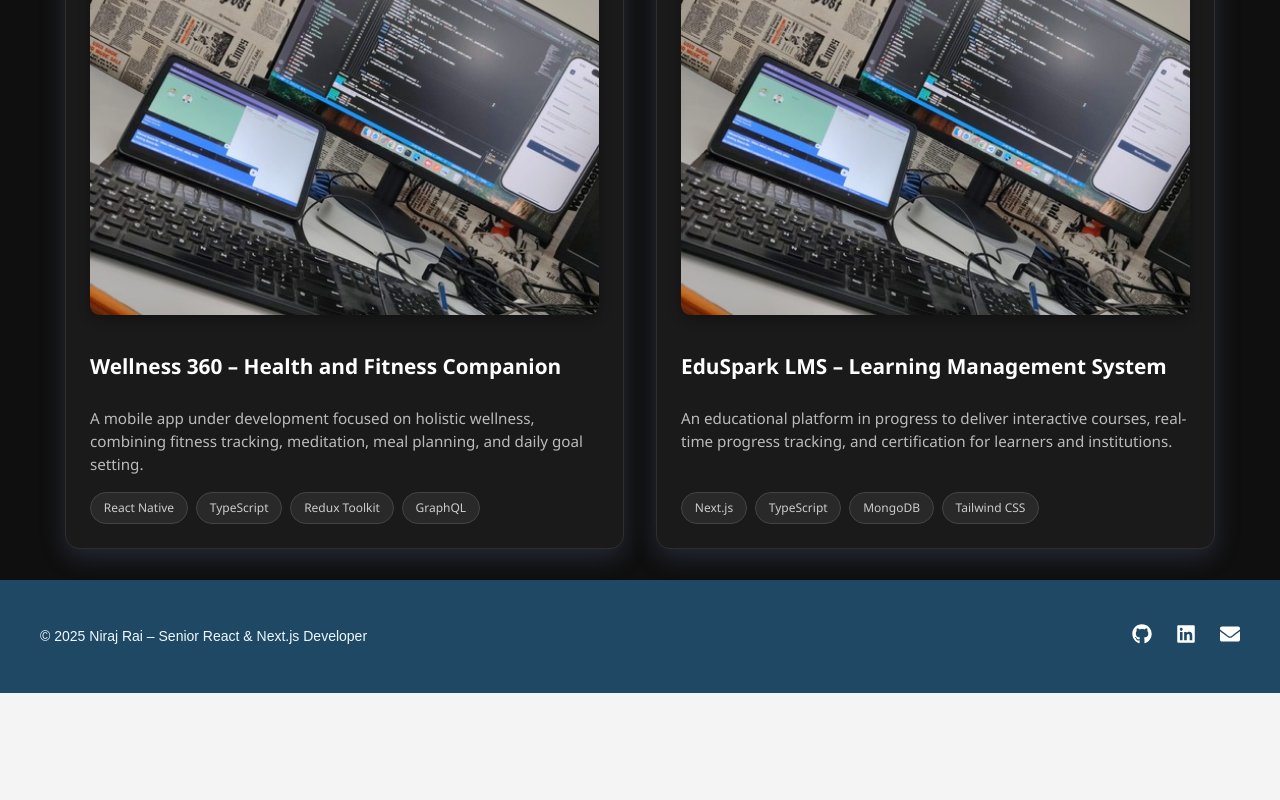
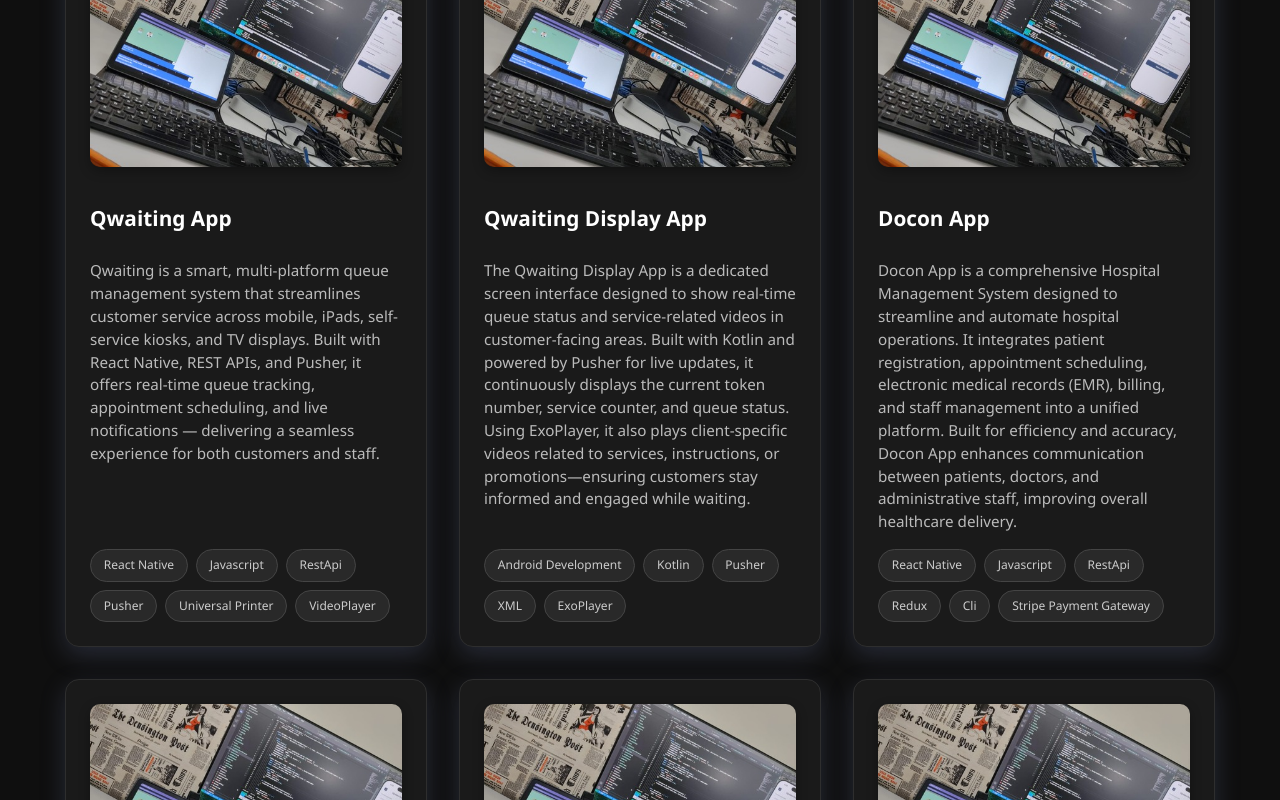
Before and after one commit to nirajraiy/portfolioweb, a Next.js app: page /site/projects in a window 1280 px wide. Shown: the part 2751-3551 px from the top of the page. Before the commit the page ends 3444 px from the top, so only its background shows below. Built offline with nearby package versions, Linux system fonts and the light colour scheme.

Commit message:
project Data Added

```diff
--- a/src/app/site/projects/page.tsx
+++ b/src/app/site/projects/page.tsx
@@ -25,19 +25,10 @@
     title: "Portfolio website",
     description:
       "A personal portfolio website showcasing developer details, contact information, alert notifications, project highlights, technical skills, and professional experience—all in a clean and responsive layout.",
-    tech: [
-      "Next js",
-      "Typescript",
-      "mailer",
-      "Database",
-      "Rest API",
-      "Vercel",
-    ],
+    tech: ["Next js", "Typescript", "mailer", "Database", "Rest API", "Vercel"],
     image: "/projectpage.jpeg",
     appLink: {
-      android:
-        "https://portfolioweb-phi-one.vercel.app/", // Replace with actual link
-
+      android: "https://portfolioweb-phi-one.vercel.app/", // Replace with actual link
     },
   },
   {
@@ -83,13 +74,7 @@
     title: "After Life App",
     description:
       "An all-in-one estate planning mobile app designed to simplify the process of creating and managing Wills. Offers expert Shariah-compliant guidance, robust security, comprehensive asset management, and seamless integration—ensuring your legacy is protected and updated with ease.",
-  tech: [
-    "React Native",
-    "TypeScript",
-    "Redux",
-    "REST API",
-    "Cli",
-  ],
+    tech: ["React Native", "TypeScript", "Redux", "REST API", "Cli"],
     image: "/projectpage.jpeg",
     appLink: {
       android:
@@ -183,19 +168,131 @@
 // Running Projects (dummy)
 const runningProjects: Project[] = [
   {
-    title: "Wellness 360 – Health and Fitness Companion",
+    title: "Qwaiting App",
     description:
-      "A mobile app under development focused on holistic wellness, combining fitness tracking, meditation, meal planning, and daily goal setting.",
-    tech: ["React Native", "TypeScript", "Redux Toolkit", "GraphQL"],
+      "Qwaiting is a smart, multi-platform queue management system that streamlines customer service across mobile, iPads, self-service kiosks, and TV displays. Built with React Native, REST APIs, and Pusher, it offers real-time queue tracking, appointment scheduling, and live notifications — delivering a seamless experience for both customers and staff.",
+    tech: [
+      "React Native",
+      "Javascript",
+      "RestApi",
+      "Pusher",
+      "Universal Printer",
+      "VideoPlayer",
+    ],
     image: "/projectpage.jpeg",
   },
   {
-    title: "EduSpark LMS – Learning Management System",
+    title: "Qwaiting Display App",
     description:
-      "An educational platform in progress to deliver interactive courses, real-time progress tracking, and certification for learners and institutions.",
-    tech: ["Next.js", "TypeScript", "MongoDB", "Tailwind CSS"],
+      "The Qwaiting Display App is a dedicated screen interface designed to show real-time queue status and service-related videos in customer-facing areas. Built with Kotlin and powered by Pusher for live updates, it continuously displays the current token number, service counter, and queue status. Using ExoPlayer, it also plays client-specific videos related to services, instructions, or promotions—ensuring customers stay informed and engaged while waiting.",
+    tech: ["Android Development", "Kotlin", "Pusher", "XML", "ExoPlayer"],
     image: "/projectpage.jpeg",
   },
+  {
+    title: "Docon App",
+    description: "Docon App is a comprehensive Hospital Management System designed to streamline and automate hospital operations. It integrates patient registration, appointment scheduling, electronic medical records (EMR), billing, and staff management into a unified platform. Built for efficiency and accuracy, Docon App enhances communication between patients, doctors, and administrative staff, improving overall healthcare delivery.",
+    tech: [
+      "React Native",
+      "Javascript",
+      "RestApi",
+      "Redux",
+      "Cli",
+      "Stripe Payment Gateway"
+    ],
+    image: "/projectpage.jpeg",
+  },
+   {
+    title: "SkyBurd App",
+    description: "",
+     tech: [
+      "React Native",
+      "Typescript",
+      "RestApi",
+      "Redux",
+      "Cli",
+    ],
+    image: "/projectpage.jpeg",
+  },
+  {
+    title: "Idp",
+    description: "A smart and efficient Queue Management System (QMS) designed to streamline both appointment booking and walk-in customer management for businesses such as salons, clinics, wellness centers, and service providers. This system is built to enhance the user experience by minimizing wait times, reducing manual scheduling errors, and improving staff efficiency.em",
+     tech: [
+      "React Native",
+      "Javascript",
+      "RestApi",
+      "Redux",
+      "Cli",
+      "Pusher",
+      "Push Notification"
+    ],
+    image: "/projectpage.jpeg",
+  },
+  {
+    title: "AppointEze App",
+    description: "AppoitEze App is a powerful and easy-to-use mobile solution designed for salons, spas, beauty parlors, and wellness centers to manage their day-to-day operations effortlessly. From appointment scheduling to billing, staff coordination to inventory tracking — AppoitEze brings every essential business function into one smart app. Built with modern salon owners in mind, AppoitEze helps streamline workflows, reduce no-shows, and enhance client satisfaction — whether you're managing a single location or multiple branches.",
+     tech: [
+      "React Native",
+      "Typescript",
+      "RestApi",
+      "Redux",
+      "Cli",
+    ],
+    image: "/projectpage.jpeg",
+  },
+  {
+    title: "Zayada App",
+    description: "Zayada App is an all-in-one platform designed to help businesses manage sales processes and track project progress step by step. From lead generation to final delivery, the app gives teams complete visibility and control over every stage of the sales pipeline and project lifecycle.",
+     tech: [
+      "React Native",
+      "Typescript",
+      "RestApi",
+      "Context API",
+      "Cli",
+    ],
+    image: "/projectpage.jpeg",
+  },
+  {
+    title: "AwebstarRoom",
+    description: "AwebstarRoom is a modern meeting room management solution designed to help teams and organizations efficiently schedule, check, and visit meetings across shared workspaces. The system allows users to view real-time room availability, book meeting slots, and check the current status of any meeting room to avoid conflicts or overlaps.",
+     tech: [
+      "React Native",
+      "Javascript",
+      "RestApi",
+      "Redux",
+      "Cli",
+      "Pusher",
+      "Push Notification"
+    ],
+    image: "/projectpage.jpeg",
+  },
+  {
+    title: "AwebstarVisitor App",
+    description: "Awebstar Visitor is a modern and secure digital visitor management app designed to replace outdated paper logbooks. It simplifies and automates the process of registering, tracking, and managing visitors in any workplace or facility — enhancing security, professionalism, and efficiency. Whether you're managing an office, hospital, school, or government building, Awebstar Visitor ensures a seamless check-in experience for guests while giving admins full control and visibility over entry and exit data.",
+     tech: [
+      "React Native",
+      "Javascript",
+      "RestApi",
+      "Redux",
+      "Cli",
+    ],
+    image: "/projectpage.jpeg",
+  },
+    {
+    title: "WideStar App",
+    description: "WideStar App is a simple and user-friendly mobile app that allows customers to easily book appointments and reserve service slots with their favorite businesses — whether it’s a salon, clinic, fitness center, spa, or any service-based provider. With just a few taps, users can browse available time slots, choose a service, select their preferred provider, and confirm a booking — all in real time.",
+     tech: [
+      "React Native",
+      "Javascript",
+      "RestApi",
+      "Redux",
+      "Cli",
+      "Pay Stack"
+    ],
+    image: "/projectpage.jpeg",
+  },
+
+
+
 ];
 
 const ProjectsPage: React.FC = () => {
@@ -228,7 +325,16 @@
         </div>
         {project.appLink && (
           <div className="store-links">
-            {project.appLink.android && (
+            {project.appLink.android && project.title == "Portfolio website" ? (
+              <a
+                href={project.appLink.android}
+                target="_blank"
+                rel="noopener noreferrer"
+                className="store-button android"
+              >
+                Web App
+              </a>
+            ) : (
               <a
                 href={project.appLink.android}
                 target="_blank"
@@ -269,8 +375,6 @@
 };
 
 export default ProjectsPage;
-
-
 
 // "use client";
 
```
Lines whose indentation alone changed are shown as unchanged.
